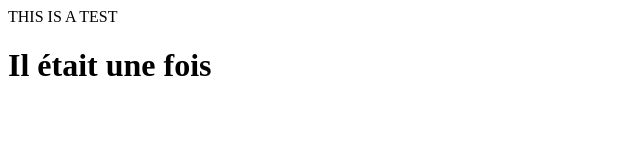
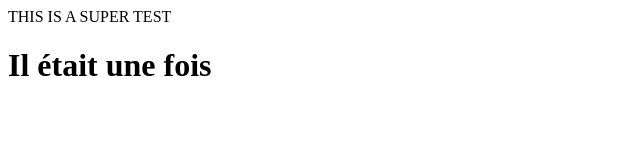
Before and after one commit to jeanlinrousseil/poesie, a plain HTML site: page index.html in a window 1280 px wide. Shown: the full height of the page, 0-640 px from the left. Drawn offline with Linux system fonts and the light colour scheme.

Commit message:
Update index.html

```diff
--- a/index.html
+++ b/index.html
@@ -12,7 +12,7 @@
          <link rel="stylesheet" href="">
      </head>
      <body>
-         <header>THIS IS A TEST</header>
+         <header>THIS IS A SUPER TEST</header>
          <H1>Il était une fois</H1>
          <!--[if lt IE 7]>
              <p class="browsehappy">You are using an <strong>outdated</strong> browser. Please <a href="#">upgrade your browser</a> to improve your experience.</p>
```
